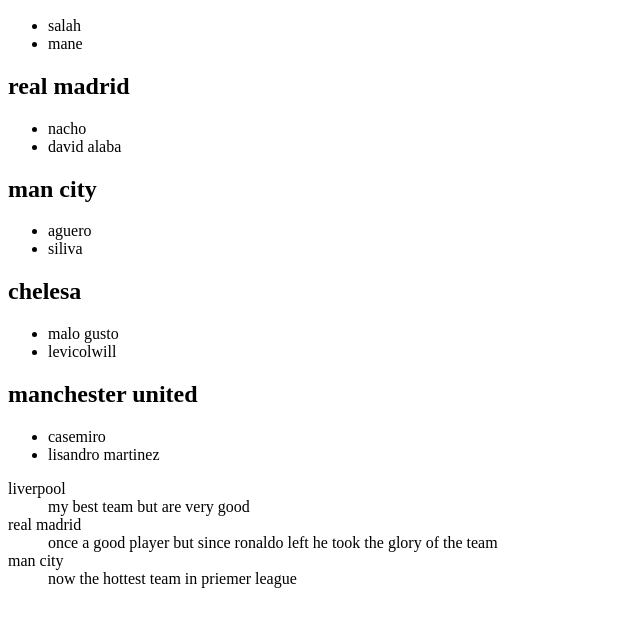
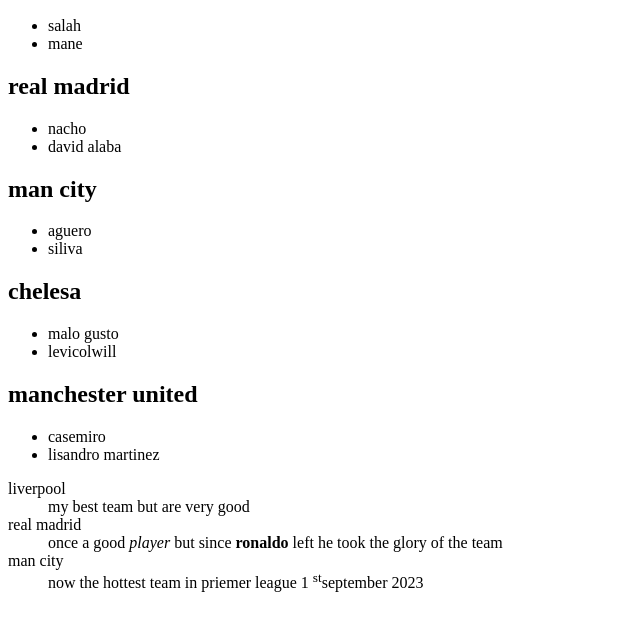
Before and after one commit to Adeyemimicheal12/jan24wk1, a plain HTML site: page footballteam.html in a window 1280 px wide. Shown: the part 110-740 px from the top of the page, without its empty margins (0-640 px from the left). Drawn offline with Linux system fonts and the light colour scheme.

Commit message:
feat: create file football

```diff
--- a/footballteam.html
+++ b/footballteam.html
@@ -51,10 +51,10 @@
         <dd>my best team but are very good</dd>
 
        <dt>real madrid</dt>
-       <dd>once a good player but since ronaldo left he took the glory of the team</dd>
+       <dd>once a good <em>player</em> but since <strong>ronaldo</strong> left he took the glory of the team</dd>
 
        <dt>man city</dt>
-       <dd>now the hottest team in priemer league </dd>
+       <dd>now the hottest team in priemer league 1 <sup>st</sup>september 2023</dd>
  </dl>
 </section>
 </body>
```
